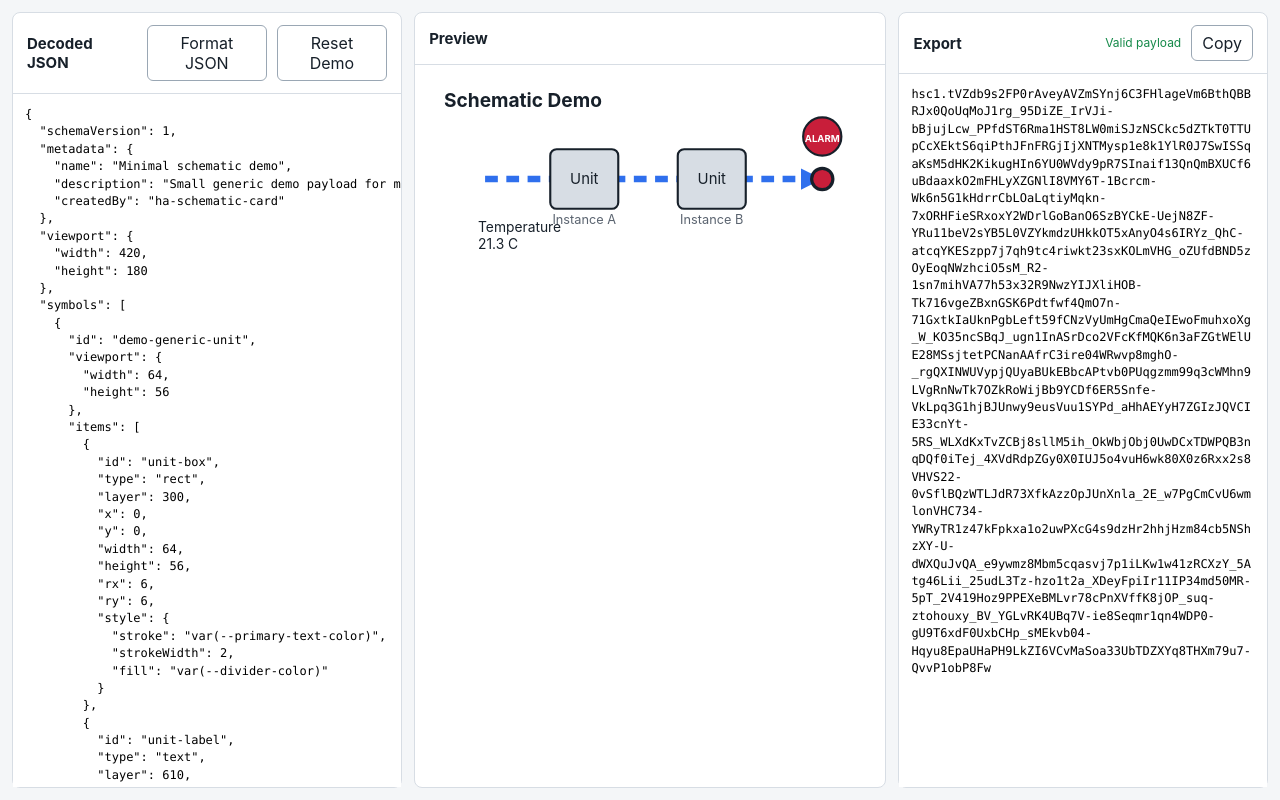
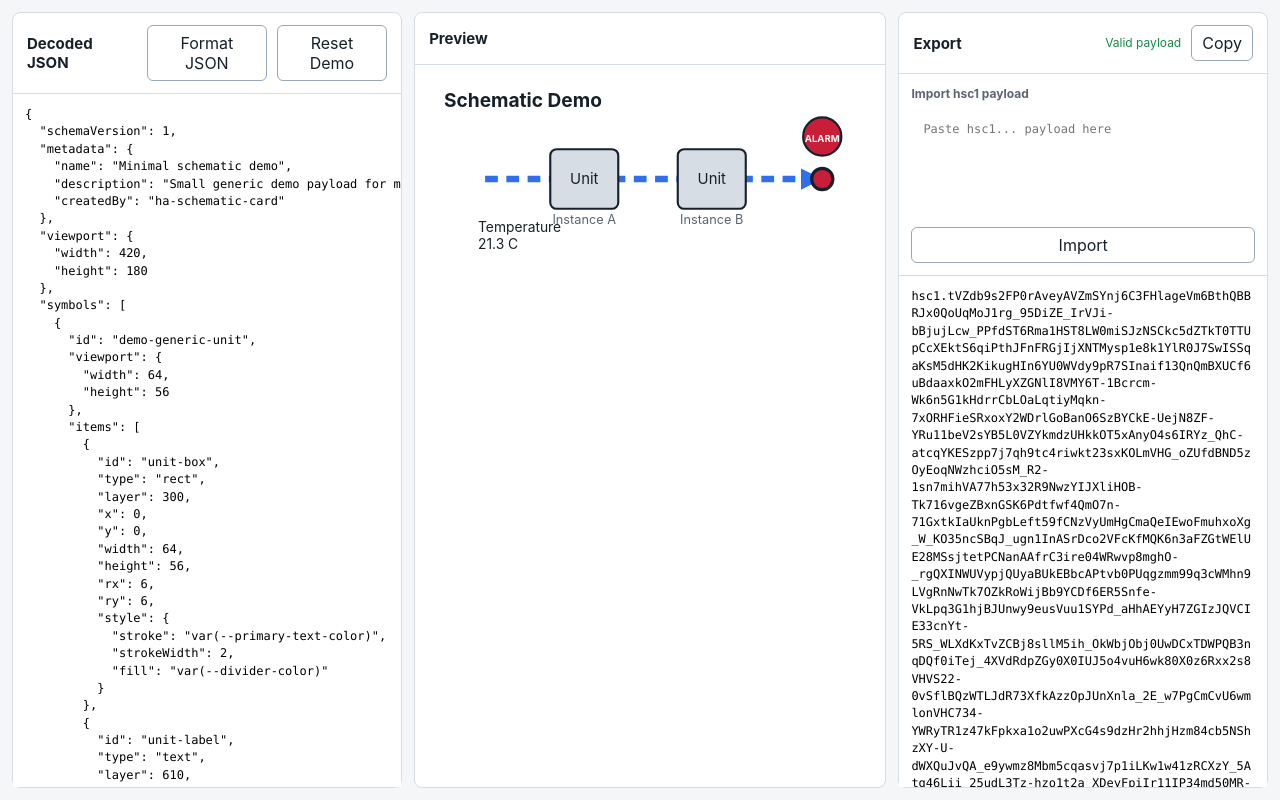
Before and after one commit to Symphy24/ha-schematic-card, a website built with Vite: page apps/editor/index.html in a window 1280 px wide. Built offline with nearby package versions, Linux system fonts and the light colour scheme.

Commit message:
feat: add editor hsc1 import

```diff
--- a/apps/editor/src/main.ts
+++ b/apps/editor/src/main.ts
@@ -1,4 +1,4 @@
-import { encodePayload } from "@ha-schematic-card/codec";
+import { decodePayload, encodePayload } from "@ha-schematic-card/codec";
 import { renderSchematicSvg } from "@ha-schematic-card/renderer";
 import {
   isSchematicPayload,
@@ -24,9 +24,11 @@ const demoEntityStates = {
 type EditorElements = {
   jsonInput: HTMLTextAreaElement;
   previewSurface: HTMLElement;
+  importInput: HTMLTextAreaElement;
   exportOutput: HTMLTextAreaElement;
   status: HTMLElement;
   copyButton: HTMLButtonElement;
+  importButton: HTMLButtonElement;
   formatButton: HTMLButtonElement;
   resetButton: HTMLButtonElement;
 };
@@ -54,9 +56,11 @@ export function createEditorApp(documentRef: Document = document): HTMLElement {
   const elements: EditorElements = {
     jsonInput: getRequiredElement(jsonPane, ".json-input", HTMLTextAreaElement),
     previewSurface: createPreviewSurface(documentRef),
+    importInput: getRequiredElement(exportPane, ".import-input", HTMLTextAreaElement),
     exportOutput: getRequiredElement(exportPane, ".payload-output", HTMLTextAreaElement),
     status: getRequiredElement(exportPane, ".status", HTMLElement),
     copyButton: getRequiredElement(exportPane, ".copy-button", HTMLButtonElement),
+    importButton: getRequiredElement(exportPane, ".import-button", HTMLButtonElement),
     formatButton: getRequiredElement(jsonPane, ".format-button", HTMLButtonElement),
     resetButton: getRequiredElement(jsonPane, ".reset-button", HTMLButtonElement)
   };
@@ -65,6 +69,7 @@ export function createEditorApp(documentRef: Document = document): HTMLElement {
   elements.jsonInput.value = formatPayloadJson();
   elements.jsonInput.addEventListener("input", () => updateFromJson(elements, documentRef));
   elements.copyButton.addEventListener("click", async () => copyExportedPayload(elements));
+  elements.importButton.addEventListener("click", () => importEncodedPayload(elements, documentRef));
   elements.formatButton.addEventListener("click", () => formatCurrentJson(elements, documentRef));
   elements.resetButton.addEventListener("click", () => resetDemoPayload(elements, documentRef));
 
@@ -157,6 +162,21 @@ function resetDemoPayload(elements: EditorElements, documentRef: Document): void
   updateFromJson(elements, documentRef);
 }
 
+function importEncodedPayload(elements: EditorElements, documentRef: Document): void {
+  const result = decodePayload(elements.importInput.value);
+
+  if (!result.ok) {
+    elements.status.textContent = `Import error:\n${result.errors.map((error) => `- ${error}`).join("\n")}`;
+    elements.status.dataset.state = "error";
+    return;
+  }
+
+  elements.jsonInput.value = formatPayloadJson(result.payload);
+  updateFromJson(elements, documentRef);
+  elements.status.textContent = "Imported payload";
+  elements.status.dataset.state = "valid";
+}
+
 async function copyExportedPayload(elements: EditorElements): Promise<void> {
   if (!elements.exportOutput.value) {
     elements.status.textContent = "No valid export to copy";
@@ -221,7 +241,27 @@ function createExportPane(documentRef: Document): HTMLElement {
 
   controls.append(status, copyButton);
   pane.querySelector(".pane-header")?.append(controls);
-  pane.append(payloadOutput);
+
+  const importSection = documentRef.createElement("section");
+  importSection.className = "import-section";
+
+  const importLabel = documentRef.createElement("label");
+  importLabel.className = "field-label";
+  importLabel.textContent = "Import hsc1 payload";
+
+  const importInput = documentRef.createElement("textarea");
+  importInput.className = "import-input";
+  importInput.placeholder = "Paste hsc1... payload here";
+  importInput.spellcheck = false;
+  importInput.wrap = "soft";
+
+  const importButton = documentRef.createElement("button");
+  importButton.className = "import-button utility-button";
+  importButton.type = "button";
+  importButton.textContent = "Import";
+
+  importSection.append(importLabel, importInput, importButton);
+  pane.append(importSection, payloadOutput);
   return pane;
 }
 
--- a/apps/editor/src/styles.css
+++ b/apps/editor/src/styles.css
@@ -60,10 +60,9 @@ textarea {
 }
 
 .json-input,
+.import-input,
 .payload-output {
-  flex: 1;
   width: 100%;
-  min-height: 460px;
   resize: none;
   border: 0;
   padding: 12px;
@@ -72,11 +71,22 @@ textarea {
   line-height: 1.45;
 }
 
+.json-input,
+.payload-output {
+  flex: 1;
+  min-height: 360px;
+}
+
+.import-input {
+  min-height: 110px;
+}
+
 .json-input {
   white-space: pre;
   overflow: auto;
 }
 
+.import-input,
 .payload-output {
   overflow-wrap: anywhere;
   white-space: pre-wrap;
@@ -101,6 +111,19 @@ textarea {
   gap: 10px;
 }
 
+.import-section {
+  display: grid;
+  gap: 8px;
+  padding: 12px;
+  border-bottom: 1px solid #d7dde4;
+}
+
+.field-label {
+  color: #5b6470;
+  font-size: 12px;
+  font-weight: 650;
+}
+
 .copy-button,
 .utility-button {
   border: 1px solid #9aa7b4;
@@ -114,6 +137,7 @@ textarea {
 .copy-button:focus-visible,
 .utility-button:focus-visible,
 .json-input:focus,
+.import-input:focus,
 .payload-output:focus {
   outline: 2px solid #2f6fed;
   outline-offset: 2px;
```
Also changed, not shown: apps/editor/src/main.test.ts (+40 -0 lines), apps/editor/README.md.
